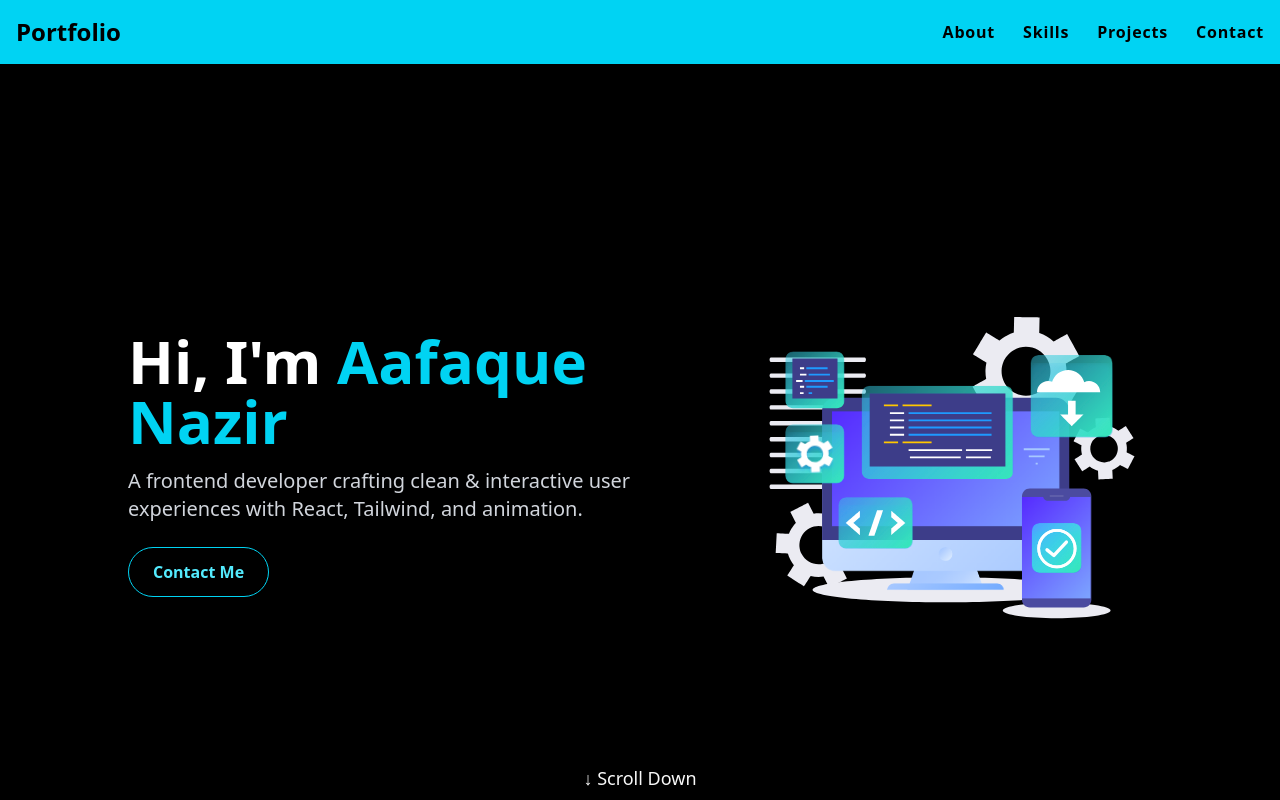
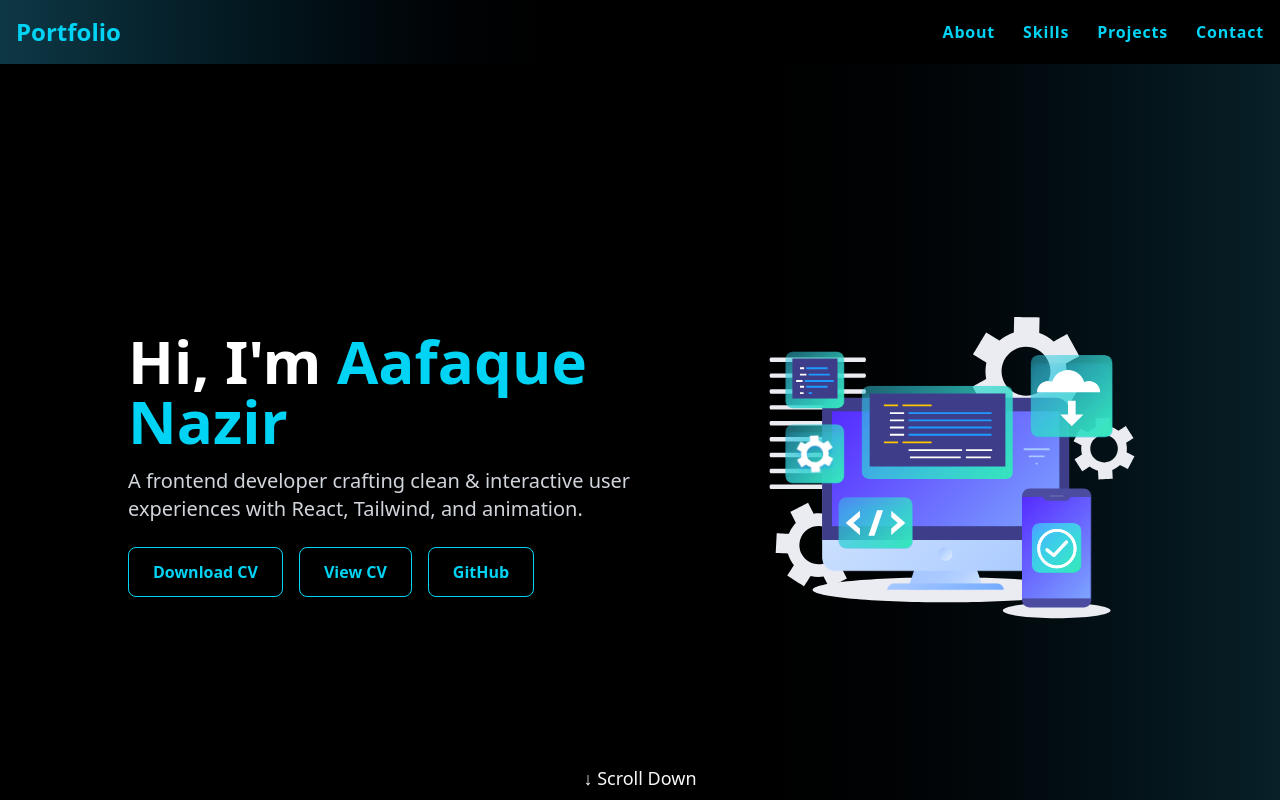
Before and after one commit to Aafaque-Nazir/Portfolio, a React (Vite) app: page / in a window 1280 px wide. Shown: the top 800 px of the page. Built offline with nearby package versions, Linux system fonts and the light colour scheme.

Commit message:
Some Ui fixes

```diff
--- a/index.html
+++ b/index.html
@@ -6,7 +6,7 @@
     <meta name="viewport" content="width=device-width, initial-scale=1.0" />
     <title>Aafaque Portfolio</title>
   </head>
-  <body class=" bg-black text-white scroll-smooth">
+  <body class="bg-linear-to-r from-black  via-black to-[#082028] text-white scroll-smooth">
     <div id="root"></div>
     <script type="module" src="/src/main.jsx"></script>
   </body>
--- a/src/components/Logos.jsx
+++ b/src/components/Logos.jsx
@@ -18,7 +18,7 @@ const Logos = () => {
   const scrollingLogos = [...techLogos, ...techLogos, ...techLogos]; // Repeat logos for seamlessness
 
   return (
-    <section className="py-12 overflow-hidden">
+    <section className=" py-12 overflow-hidden">
       <h2 className="text-4xl font-bold text-center mb-10 text-gray-700">Frontend Technologies</h2>
 
       <div className="relative w-full overflow-hidden LogoGradient">
--- a/src/components/Navbar.jsx
+++ b/src/components/Navbar.jsx
@@ -16,13 +16,13 @@ export default function Navbar() {
     initial={{ opacity: 0.5, y: -50 }}
     animate={{ opacity: 1, y: 0 }}
     transition={{ duration: 0.2 }}
-    className='navbar z-50 flex justify-between items-center bg-cyan-400 text-black p-4 max-w-full relative'>
+    className='navbar text-cyan-400 bg-linear-to-r to-black via-black  from-[#0e3846] z-50 flex justify-between items-center bg-cyan-500 p-4 max-w-full relative'>
       <span className='font-bold text-2xl'><a href="#home">Portfolio</a></span>
       <div className="lg:hidden z-20 cursor-pointer" onClick={toggleMenu}>
         {menuOpen ? <FaTimes size={24}/> : <FaBars size={24}/>}
       </div>
         <ul className='hidden lg:flex gap-7'>
-            {[ 'About', 'Skills', 'Projects', 'Contact'].map((text) => (
+            {[ 'About', 'Skills', 'Projects', 'Contact '].map((text) => (
             <li key={text} className=' font-bold tracking-wider hover:scale-90 hover:animate-pulse'>
               <a href={`#${text.toLowerCase()}`}>{text}</a>
             </li>
@@ -30,9 +30,9 @@ export default function Navbar() {
         </ul>
 
         {menuOpen && (
-          <div className='fixed top-16 left-0 w-full py-3 bg-cyan-400'>
+          <div className='absolute top-16 left-0 w-full py-3 bg-gradient-to-r from-[#114759] via-black  to-black z-10 rounded-b-3xl shadow-lg'>
             <ul className='flex flex-col items-center justify-center  gap-8 text-lg'>
-              {[ 'About', 'Skills', 'Projects', 'Contact'].map((text) => (
+              {[ 'About', 'Skills', 'Projects', 'Contact '].map((text) => (
                 <li key={text} className='
                   font-bold tracking-wider hover:scale-90 hover:animate-pulse'>
                   <a href={`#${text.toLowerCase()}`} onClick={() => setMenuOpen(false)}>
--- a/src/pages/About.jsx
+++ b/src/pages/About.jsx
@@ -8,7 +8,7 @@ const Home = () => {
   return (
     <>
     <Navbar/>
-    <section className="relative min-h-screen flex flex-col justify-center items-center px-10 text-white overflow-hidden">
+    <section className=" relative min-h-screen flex flex-col justify-center items-center px-10 text-white overflow-hidden">
 
       {/* Main Container */}
       <div className="w-full max-w-5xl mx-auto flex flex-col  md:flex-row items-center justify-between gap-20">
@@ -36,9 +36,30 @@ const Home = () => {
           animate={{ opacity: 1, y: 0 }}
           transition={{ delay: 0.6, duration: 0.6 }}
           className="flex gap-4 justify-center md:justify-start">
-            <a href="#contact" className="px-6 py-3 border border-cyan-400 hover:bg-cyan-600 hover:text-white text-cyan-300 font-semibold rounded-full transition">
-              Contact Me
-            </a>
+            <a
+  href="/Aafaque_CV.pdf"
+  download
+  className="px-6 py-3  text-cyan-400 font-semibold border border-cyan-400 rounded-lg hover:text-cyan-700 transition duration-300 shadow-lg hover:shadow-xl"
+>
+  Download CV
+</a>
+<a
+  href="/Aafaque_CV.pdf"
+  target="_blank"
+  rel="noopener noreferrer"
+  className="px-6 py-3  text-cyan-400 font-semibold border border-cyan-400 rounded-lg hover:text-cyan-700 transition duration-300 shadow-lg"
+>
+  View CV
+</a>
+<a
+href="https://github.com/Aafaque-Nazir"
+target="_blank"
+rel="noopener noreferrer"
+className="text-center px-6 py-3 text-cyan-400 font-semibold border border-cyan-400 rounded-lg hover:text-cyan-700 transition duration-300 shadow-lg"
+>
+GitHub
+</a>
+
           </motion.div>
         </div>
 
--- a/src/pages/Contact.jsx
+++ b/src/pages/Contact.jsx
@@ -2,17 +2,18 @@ import React from "react";
 
 const Contact = () => {
   return (
-    <section id="contact" className="py-10 min-h-screen flex flex-col justify-center items-center px-6 bg-gradient-to-br from-[#0f172a] to-[#1e293b] text-white">
+    <section id="contact" className="py-10 min-h-screen flex flex-col justify-center items-center px-6 text-white">
 
-      <div className="w-full max-w-3xl p-8 bg-white/10 backdrop-blur-md rounded-2xl shadow-lg border border-white/20">
+      <div className="w-full max-w-7xl flex flex-col md:flex-row gap-8 p-4">
+
+        {/* Contact Form */}
+        <div className="flex-1 p-8 bg-white/10 backdrop-blur-md rounded-2xl shadow-lg border border-white/20">
           <h2 className="text-4xl font-bold text-center mb-8">Contact Me</h2>
-
           <form
             action="https://formsubmit.co/aafaquebuisness@gmail.com"
             method="POST"
             className="flex flex-col gap-6"
           >
-          {/* Hidden settings for FormSubmit */}
             <input type="hidden" name="_captcha" value="false" />
 
             <input
@@ -39,13 +40,28 @@ const Contact = () => {
 
             <button
               type="submit"
-            className="bg-cyan-400 hover:bg-cyan-500 text-white font-semibold py-4 rounded-lg transition duration-300 shadow-md hover:shadow-cyan-500/50"
+              className="bg-cyan-600 hover:bg-cyan-800 text-white font-semibold py-4 rounded-lg transition duration-300 shadow-md hover:shadow-md"
             >
               Send Message
             </button>
           </form>
         </div>
 
+        {/* Map Section */}
+        <div className="flex-1 rounded-2xl overflow-hidden shadow-lg border border-white/20">
+        <iframe
+  title="Orange Orchid, Taloja Phase 1"
+  src="https://www.google.com/maps/embed?pb=!1m18!1m12!1m3!1d3770.123456789!2d73.123456789!3d19.123456789!2m3!1f0!2f0!3f0!3m2!1i1024!2i768!4f13.1!3m3!1m2!1s0x3be7e123456789%3A0x123456789abcdef!2sTaloja%20Phase%201%2C%20Navi%20Mumbai%2C%20Maharashtra!5e0!3m2!1sen!2sin!4v1685799201326!5m2!1sen!2sin"
+  width="100%"
+  height="450"
+  style={{ border: 0 }}
+  allowFullScreen=""
+  loading="lazy"
+  referrerPolicy="no-referrer-when-downgrade"
+></iframe>
+        </div>
+
+      </div>
     </section>
   );
 };
--- a/src/pages/Project.jsx
+++ b/src/pages/Project.jsx
@@ -53,7 +53,7 @@ const projects = [
 
 const Project = () => {
   return (
-    <section id="projects" className="py-16 px-6 bg-gradient-to-br from-[#0f172a] to-[#1e293b] text-white">
+    <section id="projects" className="py-16 px-6 text-white">
       <div className="max-w-3xl mx-auto space-y-12">
         {/* Featured Project */}
         <div className="flex flex-col md:flex-row   items-center gap-8 bg-white/10 backdrop-blur-md rounded-3xl p-8 shadow-lg border border-white/20">
--- a/src/pages/Skills.jsx
+++ b/src/pages/Skills.jsx
@@ -14,7 +14,7 @@ function Skills() {
       return (
         <>
         <Logos />
-        <section id='skills' className="py-12 text-white">
+        <section id='skills' className="  py-12 text-white">
           <h2 className="text-3xl font-bold text-center mb-6">My Skills</h2>
           <div className="max-w-4xl mx-auto px-6">
             {skills.map((skill, index) => (
--- a/vite.config.js
+++ b/vite.config.js
@@ -6,7 +6,10 @@ import tailwindcss from '@tailwindcss/vite'
 export default defineConfig({
   plugins: [react(), tailwindcss()],
   server: {
-    host:true,
+    host:"0.0.0.0",
+    port: 5173,
+    open: true,
+    strictPort: true,
 
   },
 })
```
Also changed, not shown: public/wave-haikei.png (deleted). Lines whose indentation alone changed are shown as unchanged.
